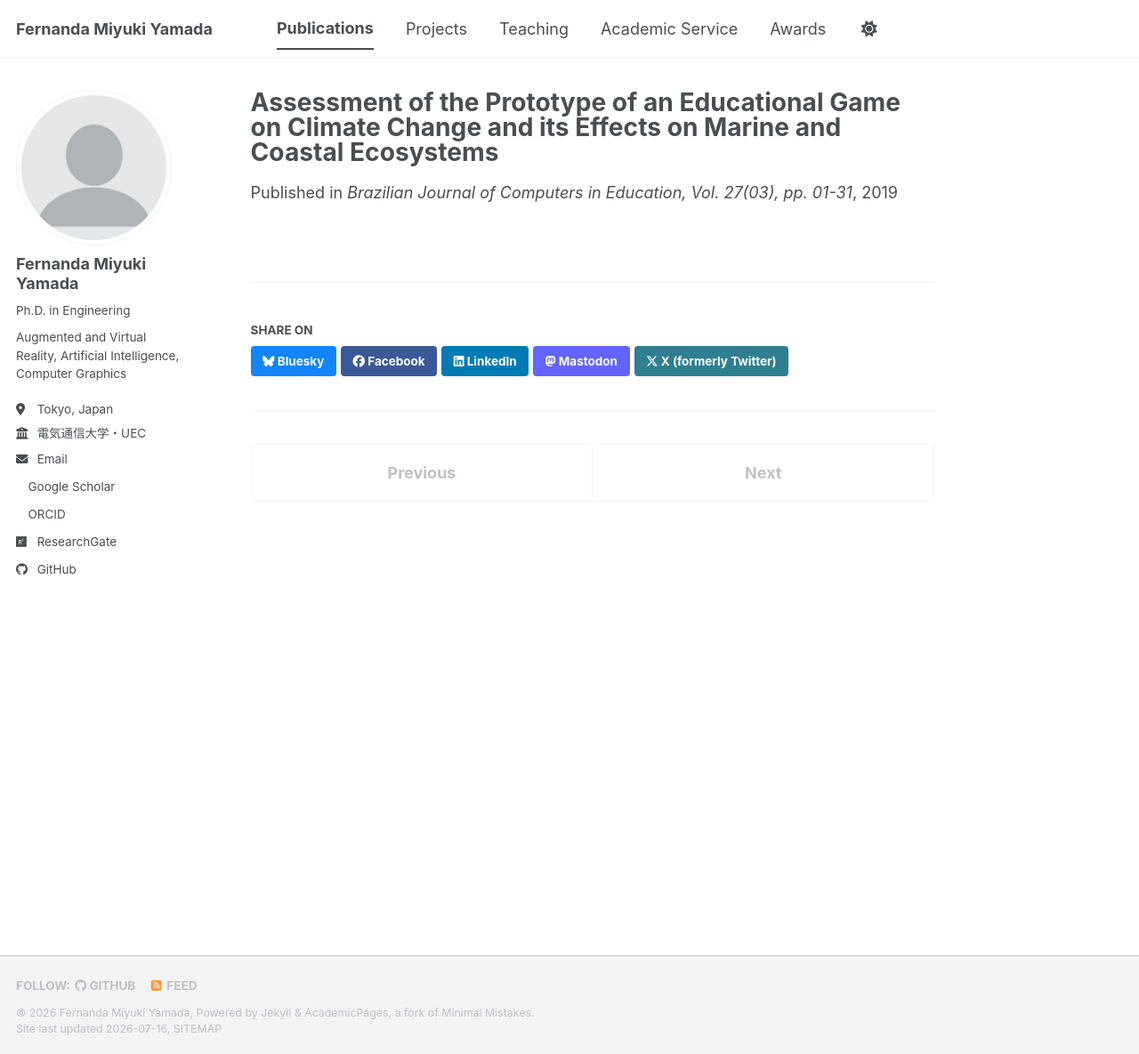
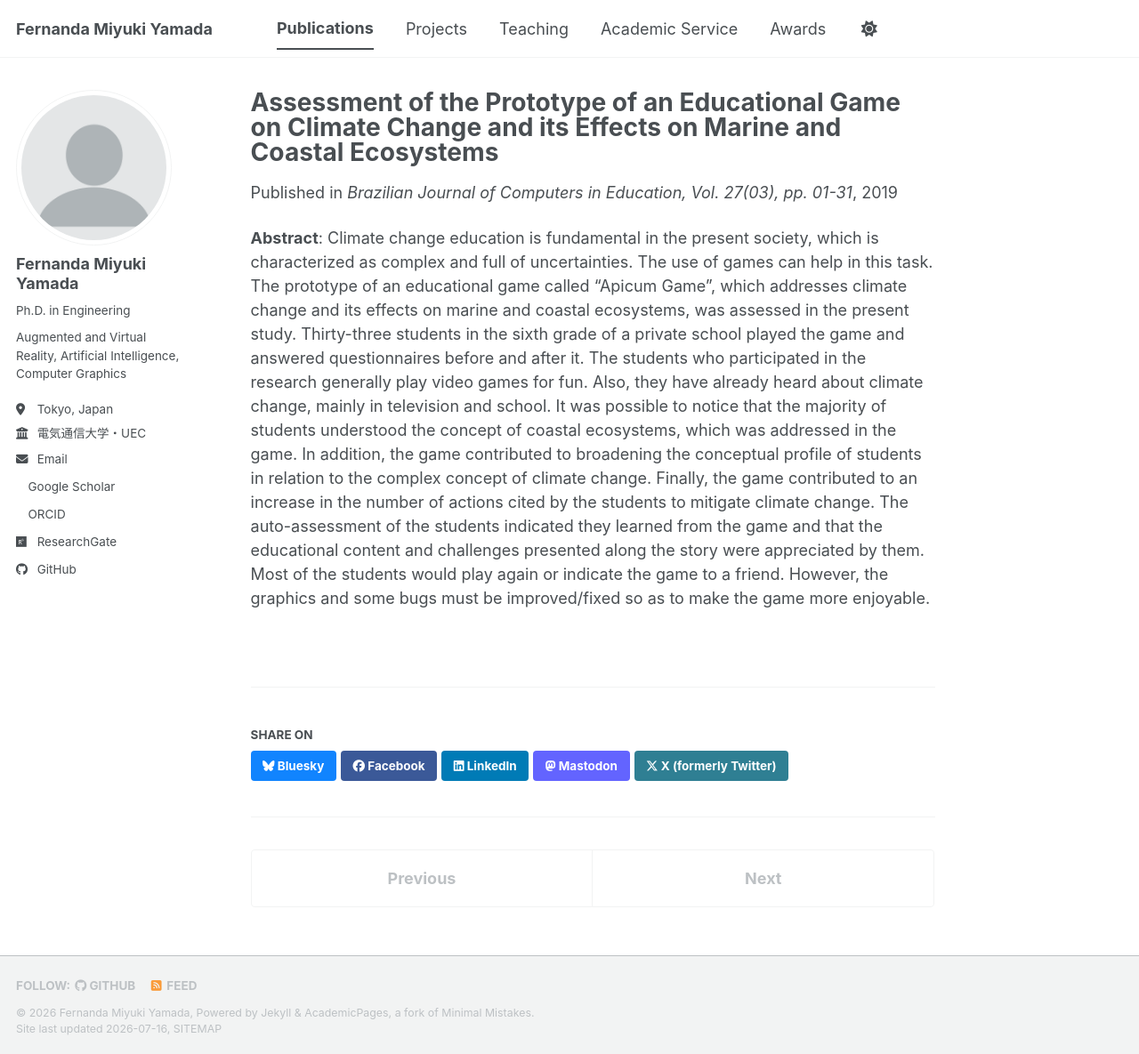
Before and after one commit to fernandamyamada1/fernandamyamada1.github.io, a Jekyll site: the page built from _publications/2025-06-08-paper-title-number-5.md, in a window 1280 px wide and 1185 px high. Shown: the whole window at 89% size. Built offline with Jekyll 4.4.1, drawn with Linux system fonts in a browser that asks for light colours; a style sheet for code colours, icons or effects is not loaded.

Commit message:
Add abstract

```diff
--- a/_publications/2025-06-08-paper-title-number-5.md
+++ b/_publications/2025-06-08-paper-title-number-5.md
@@ -6,3 +6,4 @@ date: 2019-01-01
 venue: 'Brazilian Journal of Computers in Education, Vol. 27(03), pp. 01-31'
 doi: '10.5753/rbie.2019.27.03.01'
 ---
+**Abstract**: Climate change education is fundamental in the present society, which is characterized as complex and full of uncertainties. The use of games can help in this task. The prototype of an educational game called “Apicum Game”, which addresses climate change and its effects on marine and coastal ecosystems, was assessed in the present study. Thirty-three students in the sixth grade of a private school played the game and answered questionnaires before and after it. The students who participated in the research generally play video games for fun. Also, they have already heard about climate change, mainly in television and school. It was possible to notice that the majority of students understood the concept of coastal ecosystems, which was addressed in the game. In addition, the game contributed to broadening the conceptual profile of students in relation to the complex concept of climate change. Finally, the game contributed to an increase in the number of actions cited by the students to mitigate climate change. The auto-assessment of the students indicated they learned from the game and that the educational content and challenges presented along the story were appreciated by them. Most of the students would play again or indicate the game to a friend. However, the graphics and some bugs must be improved/fixed so as to make the game more enjoyable.
```
